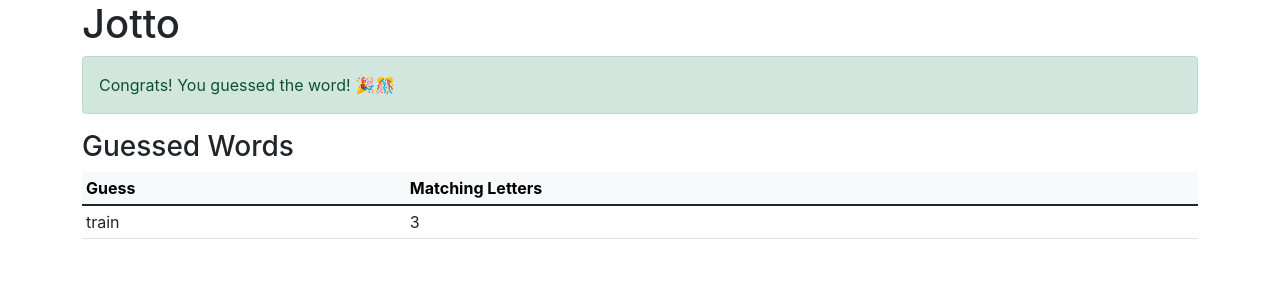
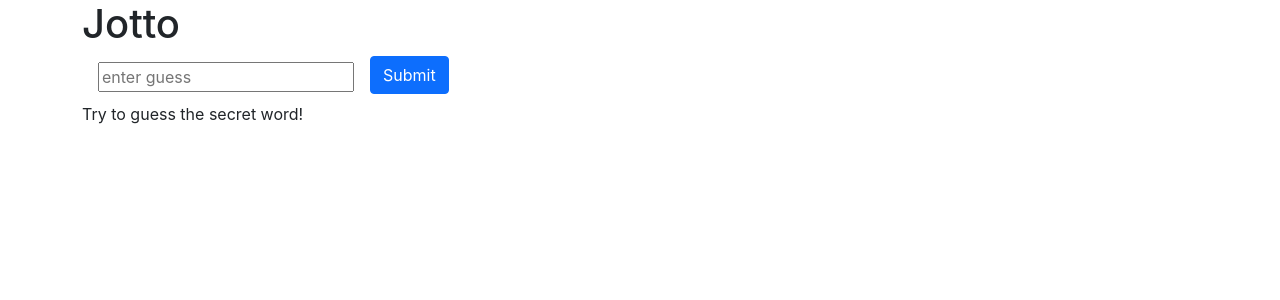
Before and after one commit to PantherDave/react-testing-jest-enzyme, a React (Create React App) app in the folder jotto/: page / in a window 1280 px wide. Shown: the top 300 px of the page. Built offline with nearby package versions, Linux system fonts and the light colour scheme.

Commit message:
Add functional test for guessWord

```diff
--- a/jotto/src/App.js
+++ b/jotto/src/App.js
@@ -3,15 +3,20 @@
 
 import Congrats from "./Congrats";
 import GuessedWords from "./GuessedWords";
+import Input from "./Input";
 
 function App() {
+  // TODO: get props form shared state
+  const success = false;
+  const secretWord = "party";
+  const guessedWords = [];
+
   return (
     <div data-test="component-app" className="container">
       <h1>Jotto</h1>
-      <Congrats success={true} />
-      <GuessedWords
-        guessedWords={[{ guessedWord: "train", letterMatchCount: 3 }]}
-      />
+      <Congrats success={success} />
+      <Input success={success} secretWord={secretWord} />
+      <GuessedWords guessedWords={guessedWords} />
     </div>
   );
 }
```
